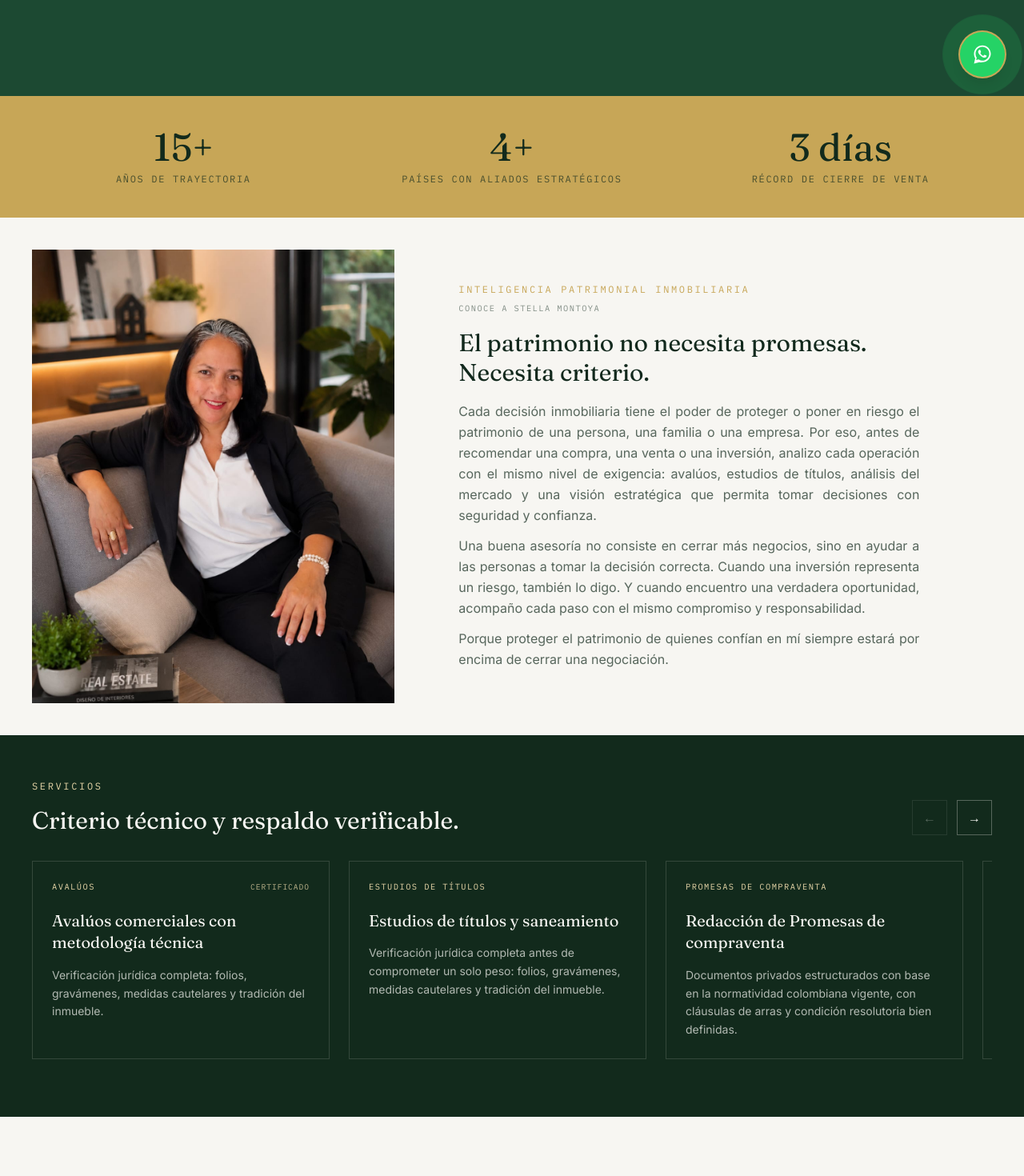
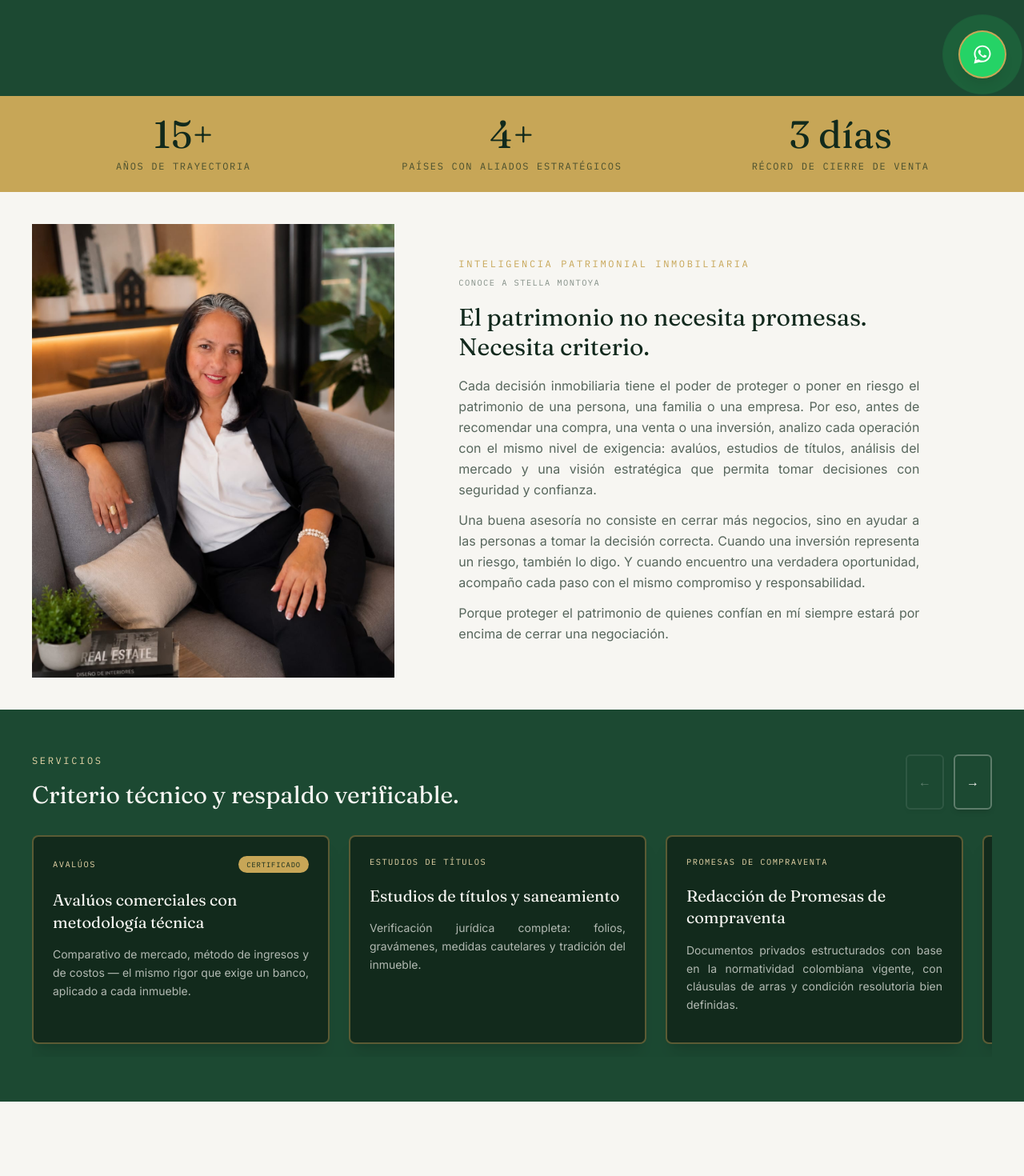
Before and after one commit to StellaMontoya/Stella-Montoya, a Next.js app: page / in a window 1280 px wide. Shown: the part 680-2150 px from the top of the page at 80% size. Built offline with nearby package versions, Linux system fonts and the light colour scheme.

Commit message:
Rediseno de tarjetas de servicios: efecto 3D, insignia certificado, textos corregidos

```diff
--- a/components/sections/ServicesCarousel.tsx
+++ b/components/sections/ServicesCarousel.tsx
@@ -14,13 +14,13 @@ const services: Service[] = [
   {
     label: "Avalúos",
     title: "Avalúos comerciales con metodología técnica",
-    body: "Verificación jurídica completa: folios, gravámenes, medidas cautelares y tradición del inmueble.",
+    body: "Comparativo de mercado, método de ingresos y de costos — el mismo rigor que exige un banco, aplicado a cada inmueble.",
     certified: true,
   },
   {
     label: "Estudios de títulos",
     title: "Estudios de títulos y saneamiento",
-    body: "Verificación jurídica completa antes de comprometer un solo peso: folios, gravámenes, medidas cautelares y tradición del inmueble.",
+    body: "Verificación jurídica completa: folios, gravámenes, medidas cautelares y tradición del inmueble.",
   },
   {
     label: "Promesas de compraventa",
@@ -35,8 +35,8 @@ const services: Service[] = [
   },
   {
     label: "Inteligencia patrimonial con IA",
-    title: "Inteligencia patrimonial apoyada en IA",
-    body: "IA integrada al análisis de mercado y la operación diaria, para decisiones más rápidas y fundamentadas.",
+    title: "Criterio técnico potenciado por IA",
+    body: "La inteligencia artificial fortalece mi capacidad de análisis, pero nunca reemplaza el juicio profesional. Cada recomendación integra experiencia, datos y tecnología para decisiones patrimoniales más precisas.",
     certified: true,
   },
 ];
@@ -77,7 +77,7 @@ export function ServicesCarousel() {
   };
 
   return (
-    <section className="bg-pine-deep py-10 text-paper lg:py-14">
+    <section className="bg-pine py-10 text-paper lg:py-14">
       <div className="mx-auto max-w-7xl px-6 lg:px-10">
         <div className="flex flex-wrap items-end justify-between gap-6">
           <motion.div
@@ -94,13 +94,13 @@ export function ServicesCarousel() {
             </h2>
           </motion.div>
 
-          <div className="flex gap-3">
+          <div className="flex items-stretch gap-3 self-stretch">
             <button
               type="button"
               onClick={() => scrollByCard("left")}
               disabled={!canScrollLeft}
               aria-label="Ver servicio anterior"
-              className="flex h-11 w-11 items-center justify-center border border-paper/30 text-paper transition-colors hover:border-gold hover:text-gold disabled:opacity-30 disabled:hover:border-paper/30 disabled:hover:text-paper"
+              className="flex w-12 items-center justify-center rounded-md border-2 border-paper/30 text-paper shadow-md transition-colors hover:border-gold hover:text-gold disabled:opacity-30 disabled:hover:border-paper/30 disabled:hover:text-paper"
             >
               ←
             </button>
@@ -109,7 +109,7 @@ export function ServicesCarousel() {
               onClick={() => scrollByCard("right")}
               disabled={!canScrollRight}
               aria-label="Ver siguiente servicio"
-              className="flex h-11 w-11 items-center justify-center border border-paper/30 text-paper transition-colors hover:border-gold hover:text-gold disabled:opacity-30 disabled:hover:border-paper/30 disabled:hover:text-paper"
+              className="flex w-12 items-center justify-center rounded-md border-2 border-paper/30 text-paper shadow-md transition-colors hover:border-gold hover:text-gold disabled:opacity-30 disabled:hover:border-paper/30 disabled:hover:text-paper"
             >
               →
             </button>
@@ -124,14 +124,14 @@ export function ServicesCarousel() {
             <div
               key={service.title}
               data-card
-              className="w-[85%] flex-none snap-start border border-paper/15 p-6 sm:w-[60%] lg:w-[31%]"
+              className="w-[85%] flex-none snap-start rounded-lg border-2 border-gold/40 bg-pine-deep p-6 shadow-xl sm:w-[60%] lg:w-[31%]"
             >
               <div className="flex items-center justify-between">
                 <p className="font-mono text-[0.65rem] uppercase tracking-[0.14em] text-gold-soft">
                   {service.label}
                 </p>
                 {service.certified && (
-                  <span className="font-mono text-[0.6rem] uppercase tracking-[0.1em] text-gold-soft/80">
+                  <span className="rounded-full bg-gold px-2.5 py-1 font-mono text-[0.55rem] uppercase tracking-[0.1em] text-pine-deep">
                     Certificado
                   </span>
                 )}
@@ -139,7 +139,7 @@ export function ServicesCarousel() {
               <h3 className="mt-5 font-display text-xl leading-snug">
                 {service.title}
               </h3>
-              <p className="mt-4 text-sm leading-relaxed text-paper/70">
+              <p className="mt-4 text-sm leading-relaxed text-paper/70 text-justify">
                 {service.body}
               </p>
             </div>
--- a/components/sections/StatsBar.tsx
+++ b/components/sections/StatsBar.tsx
@@ -1,16 +1,54 @@
 "use client";
 
-import { motion } from "framer-motion";
+import { useEffect, useRef, useState } from "react";
+import { motion, useInView } from "framer-motion";
 
-const stats = [
-  { value: "15+", label: "Años de trayectoria" },
-  { value: "4+", label: "Países con aliados estratégicos" },
-  { value: "3 días", label: "Récord de cierre de venta" },
+type Stat = {
+  target: number;
+  prefix?: string;
+  suffix: string;
+  label: string;
+};
+
+const stats: Stat[] = [
+  { target: 15, suffix: "+", label: "Años de trayectoria" },
+  { target: 4, suffix: "+", label: "Países con aliados estratégicos" },
+  { target: 3, suffix: " días", label: "Récord de cierre de venta" },
 ];
+
+function Counter({ target, suffix, prefix }: Stat) {
+  const [value, setValue] = useState(0);
+  const ref = useRef(null);
+  const isInView = useInView(ref, { once: true, margin: "-40px" });
+
+  useEffect(() => {
+    if (!isInView) return;
+
+    const duration = 2400;
+    const startTime = performance.now();
+
+    function tick(now: number) {
+      const progress = Math.min((now - startTime) / duration, 1);
+      const eased = 1 - Math.pow(1 - progress, 3);
+      setValue(Math.round(eased * target));
+      if (progress < 1) requestAnimationFrame(tick);
+    }
+
+    requestAnimationFrame(tick);
+  }, [isInView, target]);
+
+  return (
+    <p ref={ref} className="font-display text-4xl text-pine-deep sm:text-5xl">
+      {prefix}
+      {value}
+      {suffix}
+    </p>
+  );
+}
 
 export function StatsBar() {
   return (
-    <section className="bg-gold py-10">
+    <section className="bg-gold py-6">
       <div className="mx-auto grid max-w-7xl grid-cols-1 gap-8 px-6 sm:grid-cols-3 lg:px-10">
         {stats.map((stat, index) => (
           <motion.div
@@ -21,9 +59,7 @@ export function StatsBar() {
             transition={{ duration: 0.5, delay: index * 0.1 }}
             className="text-center"
           >
-            <p className="font-display text-4xl text-pine-deep sm:text-5xl">
-              {stat.value}
-            </p>
+            <Counter {...stat} />
             <p className="mt-2 font-mono text-xs uppercase tracking-[0.14em] text-pine-deep/70">
               {stat.label}
             </p>
```
